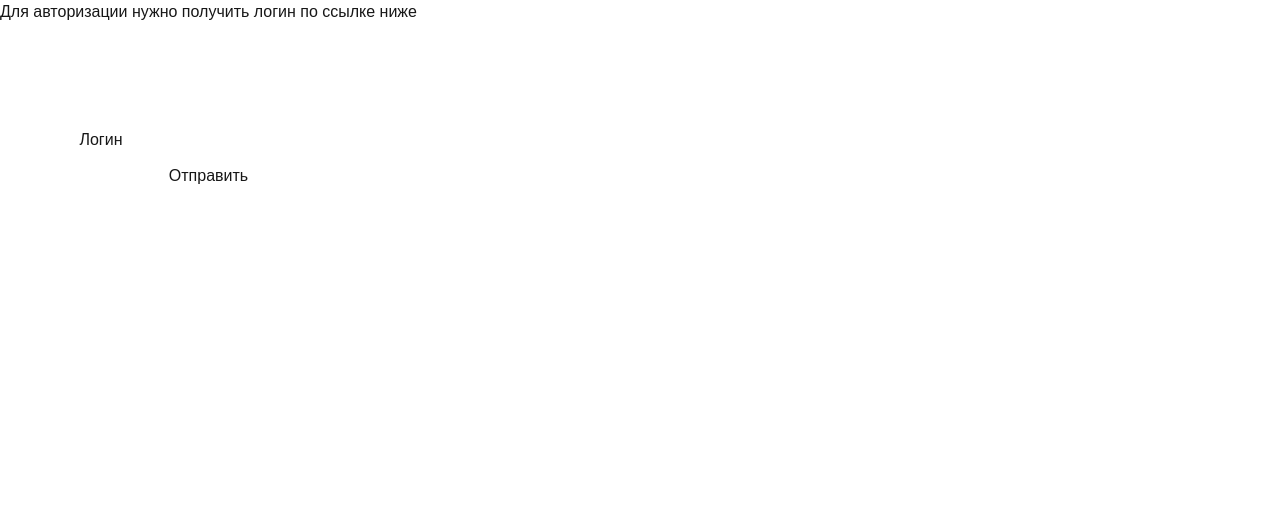
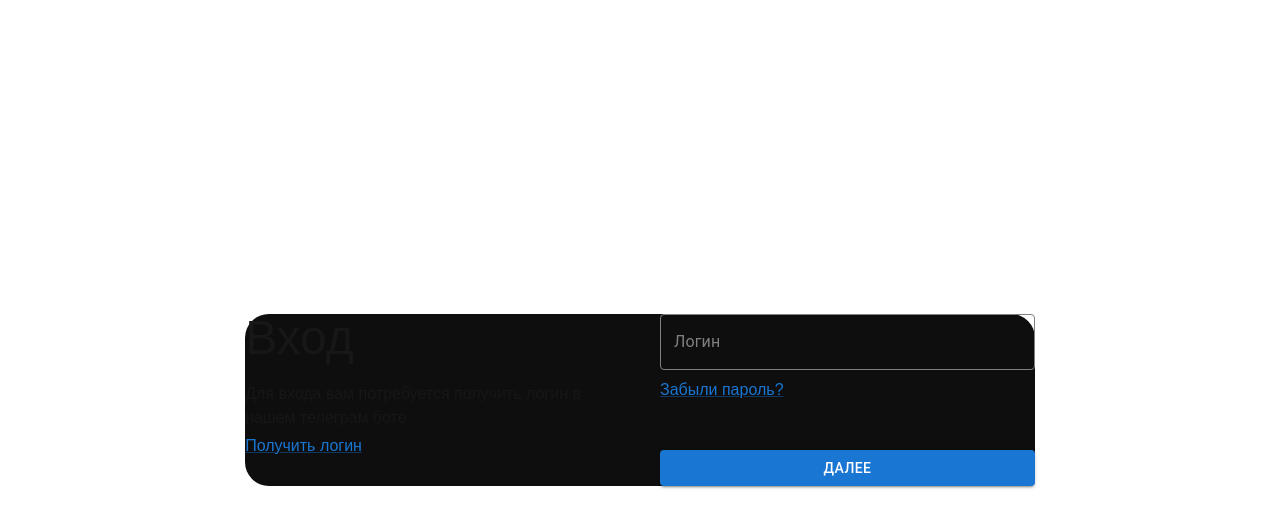
Before and after one commit to ConquestSucks/cloud-app-client, a Next.js app: page /auth in a window 1280 px wide. Shown: the top 528 px of the page. Built offline with nearby package versions, Linux system fonts and the light colour scheme.

Commit message:
built authForm

```diff
--- /dev/null
+++ b/app/(routes)/auth/layout.tsx
@@ -0,0 +1,7 @@
+export default function AuthLayout({
+  children,
+}: Readonly<{
+  children: React.ReactNode;
+}>) {
+  return <div className={"flex justify-center items-center h-full"}>{children}</div>;
+}
--- a/app/(routes)/auth/page.tsx
+++ b/app/(routes)/auth/page.tsx
@@ -1,11 +1,12 @@
+import AuthForm from "@/app/features/auth/ui/authForm";
+import AuthPlateText from "@/app/features/auth/ui/authPlateText";
+import React from "react";
 
-import AuthByLoginForm from '@/app/features/auth-login/ui/authByLoginForm'
-import React from 'react'
-
-const AuthPage = () => {
+export default function AuthPage() {
     return (
-        <AuthByLoginForm />
-    )
+        <div className="flex h-full md:flex-row flex-col gap-10 bg-[#0E0E0E] md:min-h-[384] md:h-fit md:rounded-3xl w-[840] p-[36]">
+            <AuthPlateText />
+            <AuthForm />
+        </div>
+    );
 }
-
-export default AuthPage
--- a/src/app/features/auth-login/ui/authByLoginForm.tsx
+++ /dev/null
@@ -1,26 +0,0 @@
-'use client'
-
-import Link from 'next/link'
-import React, { useState } from 'react'
-import { PostUserLogin } from '../api';
-
-const AuthByLoginForm = () => {
-    const [login, setLogin] = useState("")
-    const handleSubmit = async (e: React.FormEvent<HTMLFormElement>) => {
-        e.preventDefault();
-        await PostUserLogin(login)
-    }
-    return (
-        <form className='flex flex-col h-full w-fit items-center gap-3' onSubmit={handleSubmit}>
-            <span>Для авторизации нужно получить логин по ссылке ниже</span>
-            <Link href="https://t.me/dev_cloud_app_bot" className='w-100 h-20 text-blue-500 font-xxl' />
-            <label className='flex gap-2'>
-                Логин
-                <input type='text' className='bg-white' onChange={(e) => setLogin(e.target.value)}></input>
-            </label>
-            <button type='submit'>Отправить</button>
-        </form>
-    )
-}
-
-export default AuthByLoginForm
--- /dev/null
+++ b/src/app/features/auth/ui/authForm.tsx
@@ -0,0 +1,47 @@
+"use client";
+
+import { Button, Link, styled, TextField } from "@mui/material";
+import React from "react";
+
+const AuthForm = () => {
+    const CustomTextField = styled(TextField)({
+  '& label': {
+    color: 'gray',
+  },
+  '& label.Mui-focused': {
+    transition: '0.3s'
+  },
+  '& .MuiOutlinedInput-root': {
+    '& fieldset': {
+      borderColor: 'gray',
+      transition: '0.3s'
+    },
+    '&:hover fieldset': {
+      borderColor: 'none',
+      transition: '0.3s'
+    },
+    '&.Mui-focused fieldset': {
+
+    },
+  },
+});
+
+  return (
+    <form className="flex flex-col justify-center flex-center gap-12 shrink-1 grow-1 basis-0">
+      <div className="flex flex-col gap-2">
+        <CustomTextField
+          id="outlined-basic"
+          label="Логин"
+          variant="outlined"
+          className="border-white"
+        />
+        <Link href="/" target="_blank" rel="noopener noreferrer" className="w-fit">Забыли пароль?</Link>
+      </div>
+      <Button variant="contained" href="#contained-buttons">
+        Далее
+      </Button>
+    </form>
+  );
+};
+
+export default AuthForm;
--- /dev/null
+++ b/src/app/features/auth/ui/authPlateText.tsx
@@ -0,0 +1,18 @@
+'use client'
+
+import { Link } from '@mui/material'
+import React from 'react'
+
+const AuthPlateText = () => {
+  return (
+    <div className='flex flex-col gap-5 shrink-1 grow-1 basis-0'>
+        <h1 className='text-5xl'>Вход</h1>
+        <div className='flex flex-col gap-[4px]'>
+            <span>Для входа вам потребуется получить логин в нашем телеграм боте</span>
+            <Link href="https://t.me/dev_cloud_app_bot" target="_blank" rel="noopener noreferrer" className='w-fit'>Получить логин</Link>
+        </div>
+    </div>
+  )
+}
+
+export default AuthPlateText
```
Also changed, not shown: src/app/features/auth/api.ts (renamed from src/app/features/auth-login/api.ts).
